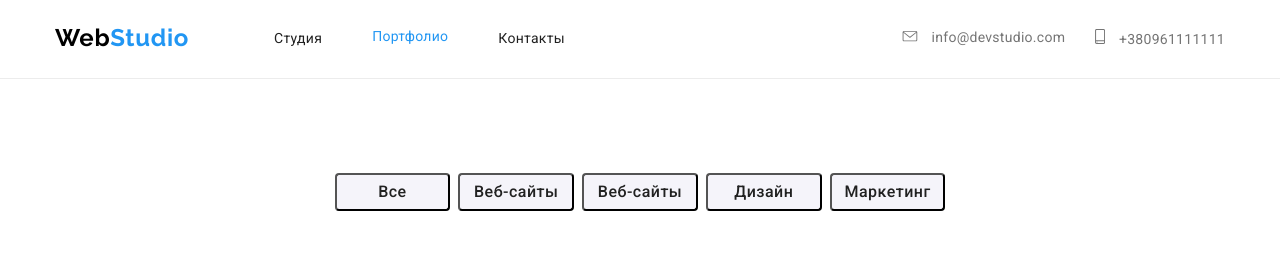
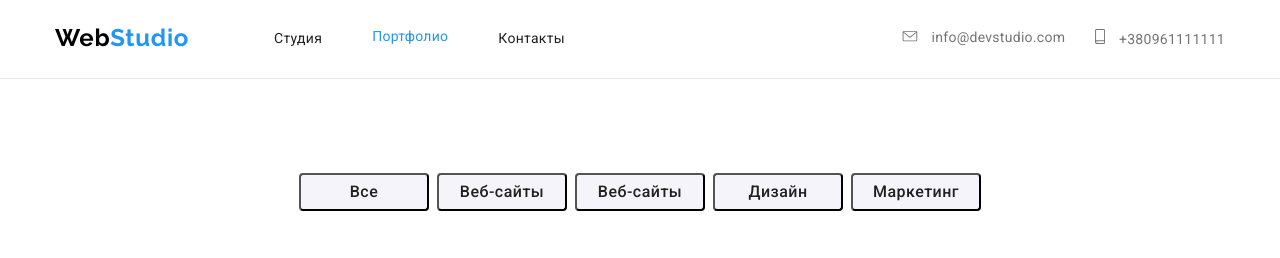
Before and after one commit to VitaliyGontarev/goit-markup-hw-04, a plain HTML site: page portfolio.html in a window 1280 px wide. Shown: the top 258 px of the page. Drawn offline with Linux system fonts and the light colour scheme.

Commit message:
Убрал размер кнопак

```diff
--- a/css/style.css
+++ b/css/style.css
@@ -602,7 +602,6 @@ body {
   display: flex;
   justify-content: center;
   align-items: center;
-  width: 611px;
 
   margin-top: 94px;
   margin-right: auto;
```
